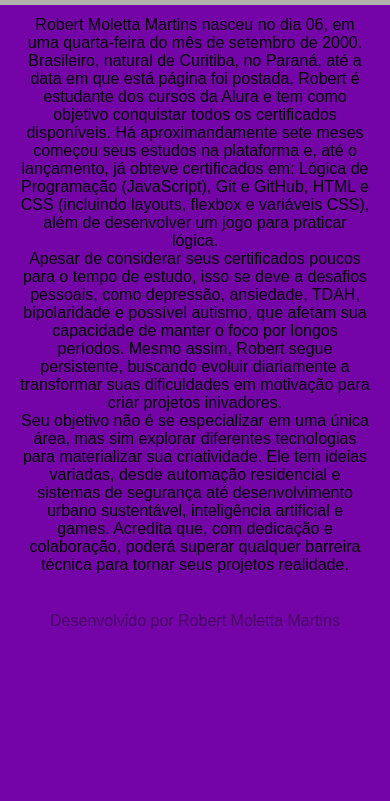
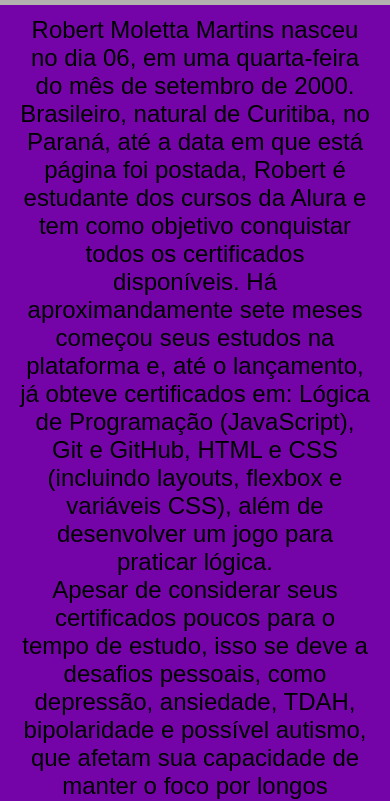
Before and after one commit to Moletta269/Robert_Moletta_Martins, a plain HTML site: page sobre.html in a window 390 px wide. Shown: the part 44-845 px from the top of the page. Drawn offline with Linux system fonts and the light colour scheme; a web font is replaced by a local one.

Commit message:
ajustando a responsividade

```diff
--- a/styles/style.css
+++ b/styles/style.css
@@ -130,7 +130,7 @@ body {
     font-size: 1.8rem;
 }
 
-@media (max-width: 425px) {
+@media (max-width: 768px) /*devo mudar o "max-width" para 768px*/ {
     .cabecalho__menu__link {
         font-size: 1.8rem;
     }
@@ -152,7 +152,7 @@ body {
     }
 
     .apresentacao__sobre__conteudo {
-        font-size: 1rem;
+        font-size: 1.5rem;
     }
 
     .rodape {
```
